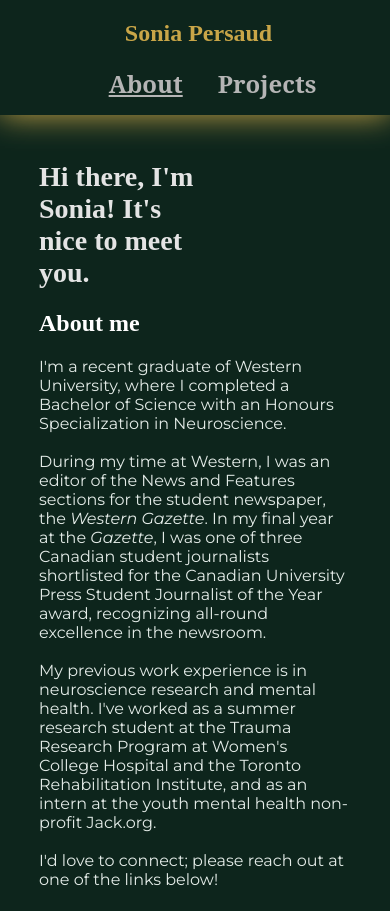
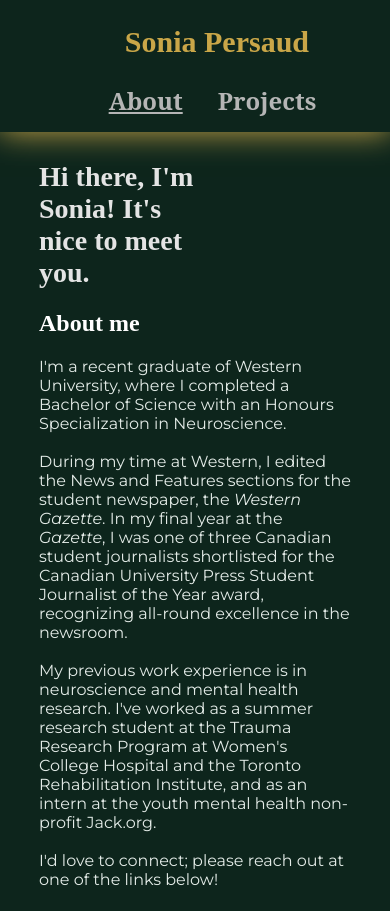
Before and after one commit to medialtemporal/medialtemporal.github.io, a plain HTML site: page index.html in a window 390 px wide. Shown: the top 911 px of the page. Drawn offline with Linux system fonts and the light colour scheme; a web font is replaced by a local one.

Commit message:
Optimizing for mobile

```diff
--- a/index.html
+++ b/index.html
@@ -33,7 +33,7 @@
     <!-- Navigation Bar -->
     <nav>
         <div class="navbar">
-            <a class="navbar-name" href="#top"><h2>Sonia Persaud</h2></a>
+            <a class="navbar-name" href="#top"><h2 id="top">Sonia Persaud</h2></a>
             <ul class="links">
                 <li>
                     <a class='nav-link' href='index.html' id="about-on-about">About</a>
@@ -57,9 +57,9 @@
         <p class='description'>
             I'm a recent graduate of Western University, where I completed a Bachelor of Science with an Honours Specialization in Neuroscience.
             <br><br>
-            During my time at Western, I was an editor of the News and Features sections for the student newspaper, the <i>Western Gazette</i>. In my final year at the <i>Gazette</i>, I was one of three Canadian student journalists shortlisted for the Canadian University Press Student Journalist of the Year award, recognizing all-round excellence in the newsroom.
+            During my time at Western, I edited the News and Features sections for the student newspaper, the <i>Western Gazette</i>. In my final year at the <i>Gazette</i>, I was one of three Canadian student journalists shortlisted for the Canadian University Press Student Journalist of the Year award, recognizing all-round excellence in the newsroom.
             <br><br>
-            My previous work experience is in neuroscience research and mental health. I've worked as a summer research student at the Trauma Research Program at Women's College Hospital and the Toronto Rehabilitation Institute, and as an intern at the youth mental health non-profit Jack.org.
+            My previous work experience is in neuroscience and mental health research. I've worked as a summer research student at the Trauma Research Program at Women's College Hospital and the Toronto Rehabilitation Institute, and as an intern at the youth mental health non-profit Jack.org.
             <br><br>
             I'd love to connect; please reach out at one of the links below!
             <br><br>
```
